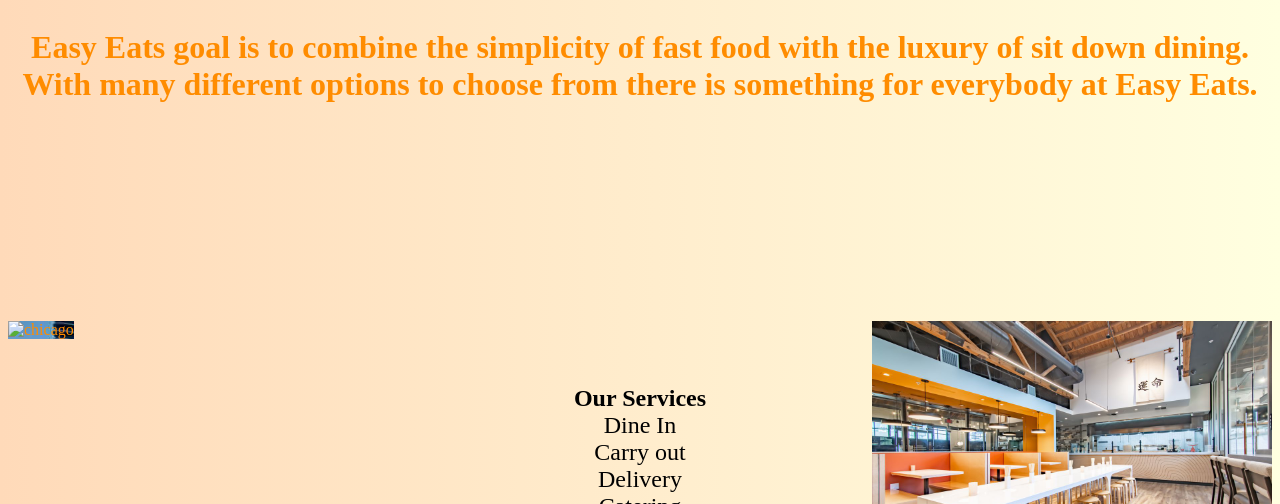
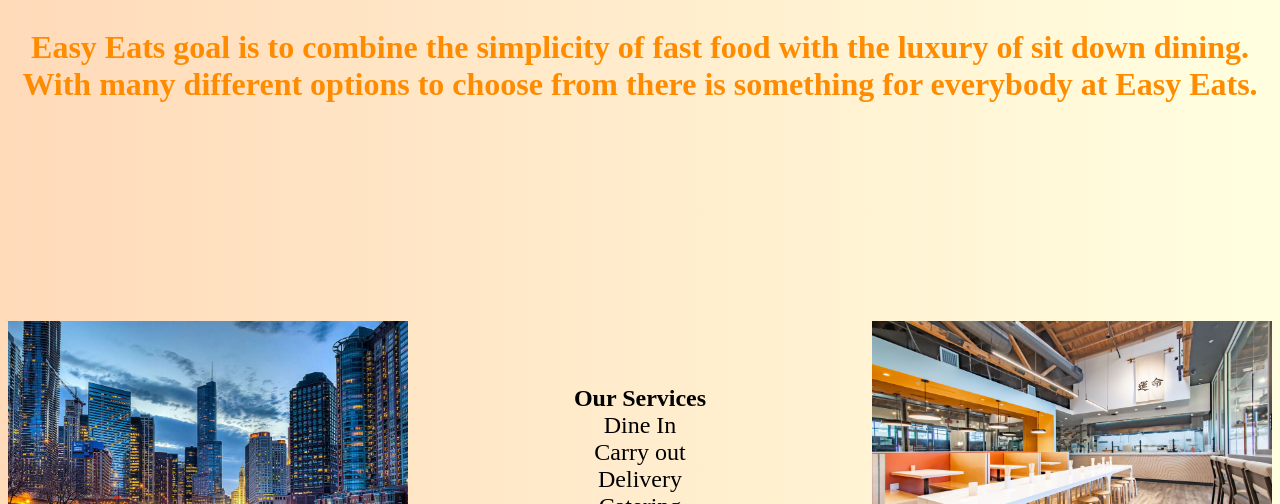
Before and after one commit to JacobMalinoff/easyeats, a plain HTML site: page index.html in a window 1280 px wide. Shown: the part 296-800 px from the top of the page. Drawn offline with Linux system fonts and the light colour scheme.

Commit message:
Update index.html

```diff
--- a/index.html
+++ b/index.html
@@ -38,7 +38,7 @@ Directs the users to three different links about, menu, locations.
         <p><strong>Our Services</strong><br>Dine In <br> Carry out <br> Delivery <br> Catering <br> Hosting events </p>
 
         <div id="chicago">
-            <img src="Chicago.jpeg" alt="chicago" width="400">
+            <img src="images/Chicago.jpeg" alt="chicago" width="400">
         </div>
         <div id="tables">
             <img src="images/casual.jpg" alt="tables" width="400">
```
